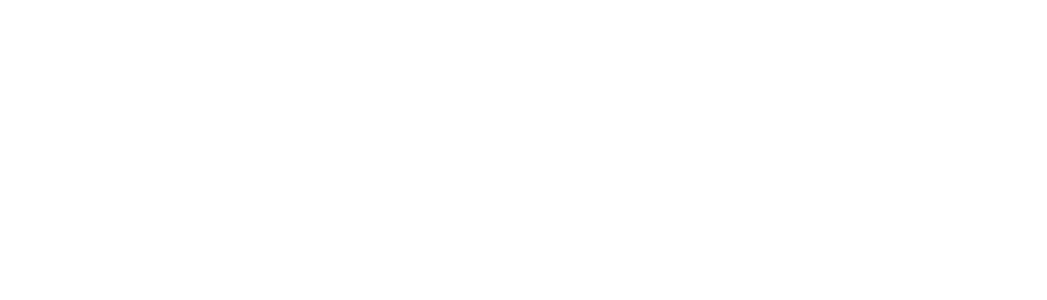
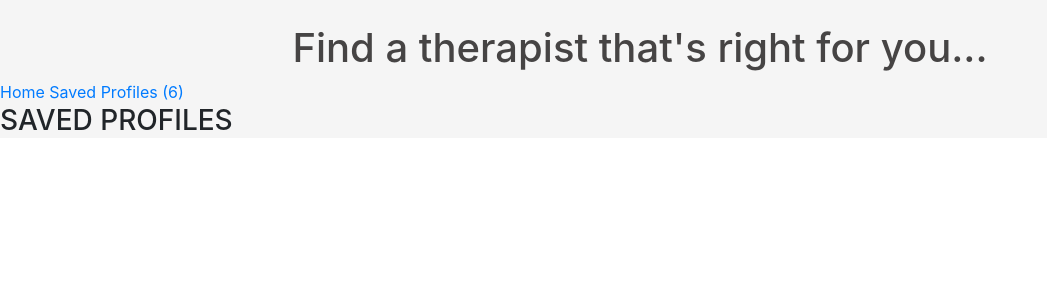
Before and after one commit to lmo99/personalproject, a React (Create React App) app: page /savedprofiles in a window 1280 px wide. Shown: the top 300 px of the page, without its empty margins (0-1047 px from the left). Built offline with nearby package versions, Linux system fonts and the light colour scheme.

Commit message:
added header and picture icons

```diff
--- a/src/App.css
+++ b/src/App.css
@@ -36,3 +36,13 @@
     transform: rotate(360deg);
   }
 }
+
+h1 {
+  color: rgb(70, 68, 68);
+  text-align: center;
+  font-family:unset;
+}
+
+div {
+  background-color: whitesmoke;
+}
--- a/src/App.js
+++ b/src/App.js
@@ -1,22 +1,34 @@
 import React, { useState } from 'react';
 import {BrowserRouter, Route} from 'react-router-dom'
+import Header from './components/Header';
 import data from './models/data.json';
 import PractitionerList from './components/PractitionerList'
 import logo from './logo.svg';
 import './App.css';
 
 
-function App() {
+const App = () => {
+
+  const [practitionerList, setPractitionerList] = useState(data);
+
   return (
     <div>
 
         <BrowserRouter>
           <Route exact path="/" render={() => (
           <>
+            <Header practitionerList={practitionerList} />
             <PractitionerList data={data}/>
 
           </>
             )} />
+
+         <Route path="/savedprofiles" render={() => (
+          <>
+            <Header practitionerList={practitionerList} />
+            <h3>SAVED PROFILES</h3>
+          </>
+        )} />
 
           <a
             className="App-link"
@@ -32,4 +44,6 @@
   )
 
           }
+
+
 export default App;
--- /dev/null
+++ b/src/components/Header.js
@@ -0,0 +1,18 @@
+import React from 'react';
+import {Link} from 'react-router-dom';
+import '../App.css';
+
+const Header = ({practitionerList}) => {
+    return (
+        <div>
+            <br></br>
+            <h1>Find a therapist that's right for you... </h1>
+            <Link to="/"> Home </Link>
+            <Link to="/savedprofiles" className="savedProfiles">
+                Saved Profiles ({practitionerList.length})
+            </Link>
+        </div>
+    );
+}
+
+export default Header;
--- a/src/components/PractitionerList.js
+++ b/src/components/PractitionerList.js
@@ -8,6 +8,7 @@
     return(
         <div className="container">
             {props.data.map(profile =><Card style={{ width: '18rem' }}>
+            <Card.Img variant="top" src="http://romanroadtrust.co.uk/wp-content/uploads/2018/01/profile-icon-png-898.png" />
                 <Card.Body>
                     <Card.Title>
                         {profile.name}
```
Also changed, not shown: user icon.PNG (added), 1 other file (tests, documents, lock files or other folders).
